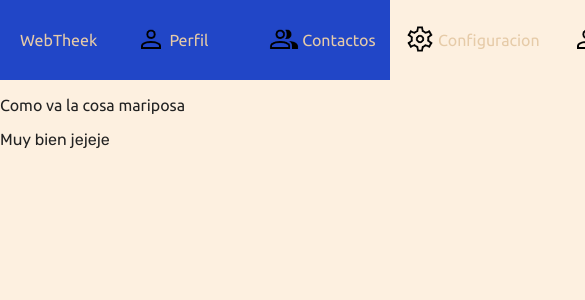
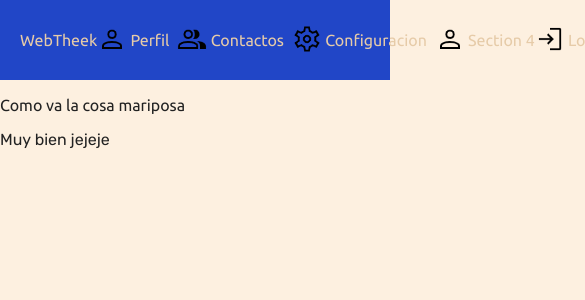
Before and after one commit to AlvaroRuizMontaner/WebTheek, a Next.js app: page / in a window 390 px wide. Shown: the top 300 px of the page, 585 px wide, since content can reach past the window. Built offline with nearby package versions, Linux system fonts and the light colour scheme.

Commit message:
empezando responsive nav

```diff
--- a/components/nav-item/nav-item.component.tsx
+++ b/components/nav-item/nav-item.component.tsx
@@ -5,7 +5,7 @@ export const NavItem = (props: NavItemProps): JSX.Element => {
 
     const iconTSX = icon ? <span className={styles.image}><img width={"30px"} height={"30px"} alt={`icon ${icon}`} src={icon}/></span> : ""
     return (
-        <section style={{width: width}} className={styles.container}>
+        <section className={`${styles.container} ${width ? styles.width : undefined}`}>
             <div className={styles.content}>
                 <Link href={url}>
                     <div className={styles.content__link}>
--- a/components/nav-item/nav-item.module.scss
+++ b/components/nav-item/nav-item.module.scss
@@ -2,12 +2,20 @@
 @import "colors.scss";
 
 .container {
-    height: 80px;
+    height: $height-nav;
     @extend .flex-center;
     color: $color-ternary;
+    width: 100%;
+
+    &.width {width: 150px;}
 
     .content {
         cursor: pointer;
+        min-width: max-content;
+/*         border-bottom: 2px solid white;
+        margin-inline: 20px;
+        width: 180px; */
+
         &:hover {
             color: darken($color-ternary, 25%);
             transform: scale(1.05);
--- a/containers/nav/nav.container.tsx
+++ b/containers/nav/nav.container.tsx
@@ -5,7 +5,7 @@ import styles from "./nav.module.scss"
 export const Nav = () => {
     const MapNavItem = navInfo.map((item, index) => (
         <li key={index}>
-            <NavItem width="150px" {...item} />
+            <NavItem {...item} />
         </li>
     ))
 
--- a/containers/nav/nav.module.scss
+++ b/containers/nav/nav.module.scss
@@ -10,6 +10,10 @@
 
     .container__logo {
         @extend .flex-center;
+        flex: 1 1 130px;
+        max-width: 90px;
+        display: flex;
+        justify-content: center;
 
         &.final {
             margin-left: auto;
@@ -23,8 +27,15 @@
 
     ul {
         display: flex;
+        flex-grow: 1;
         list-style: none;
+        column-gap: 0.5rem;
         margin: 0;
         padding: 0;
+
+        li {
+            flex: 1 1 100px;
+            max-width: 180px;
+        }
     }
 }
--- a/styles/global.scss
+++ b/styles/global.scss
@@ -9,7 +9,6 @@ body {
     margin: 0;
     color: $color-font-primary;
     height: 100%;
-    width: 100%;
     overflow-y: auto;
     background-color: $color-quaternary;
 }
--- a/styles/grid.scss
+++ b/styles/grid.scss
@@ -9,8 +9,10 @@ $extraSmall: 320px;
 $marginL: 24px;
 $marginS: 16px;
 
-$heightUpperBar: 32px;
-$heightNav: 76px;
+// MEDIDAS
+
+$height-upper-bar: 32px;
+$height-nav: 80px;
 
 .flex-center {
     display: flex;
```
